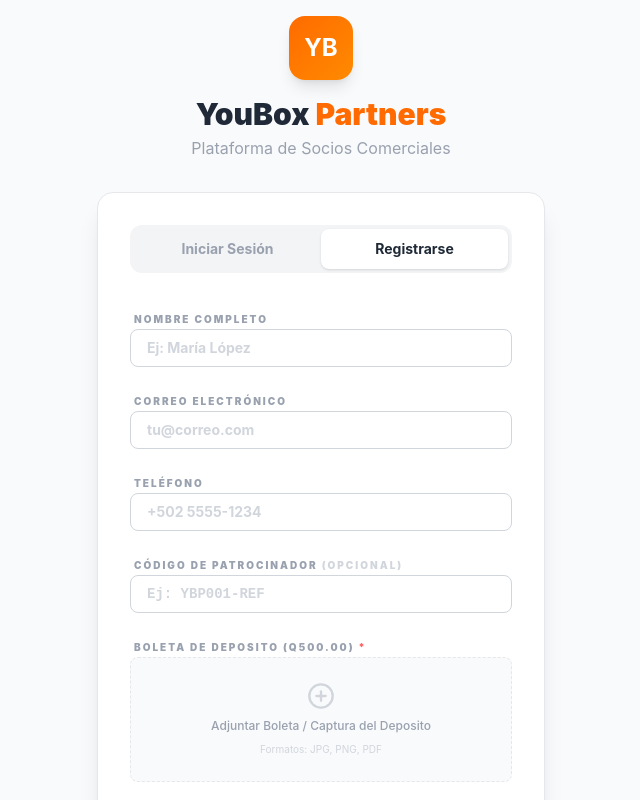
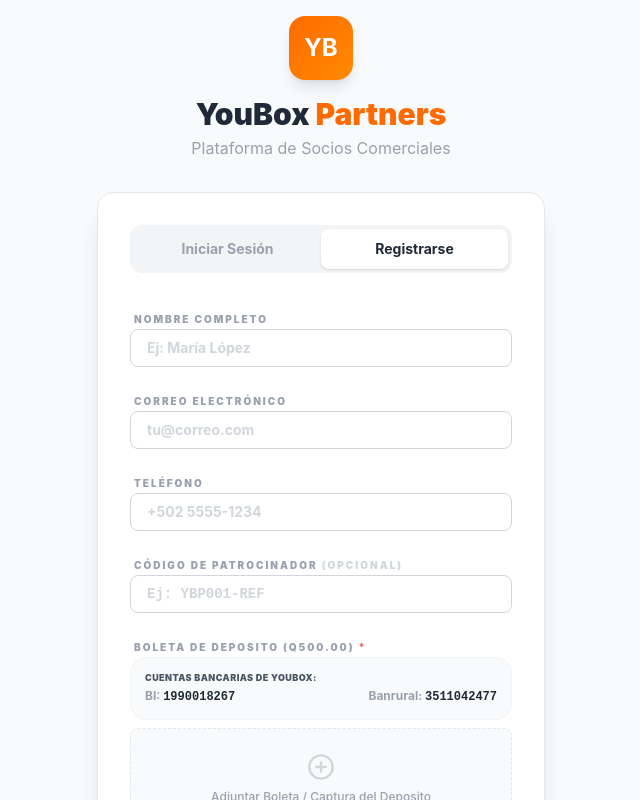
Before and after one commit to verc311-lgtm/partners-youbox, a React (Vite) app: page / in a window 1280 px wide. Both pictures are taken after a click on the button "Registrarse". Shown: the top 800 px of the page, without its empty margins (319-959 px from the left). Built offline with nearby package versions, Linux system fonts and the light colour scheme.

Commit message:
agregar cuentas de banco autorizadas en la boleta de deposito y carga de saldo

```diff
--- a/src/App.tsx
+++ b/src/App.tsx
@@ -3008,6 +3008,19 @@ function DepositModal({ isOpen, onClose, onDeposit }: { isOpen: boolean, onClose
 
           <div className="space-y-2">
             <label className="text-[10px] text-gray-400 font-black uppercase tracking-[.2em] pl-1">Comprobante de Pago</label>
+
+            <div className="bg-gray-50 border border-gray-100 rounded-2xl p-3.5 text-xs text-gray-500">
+              <p className="font-black text-gray-600 uppercase tracking-wider text-[9px] mb-1">Cuentas Bancarias de YouBox:</p>
+              <div className="flex justify-between gap-4 font-bold mt-1">
+                <div>
+                  <span className="text-gray-400">BI:</span> <span className="text-brand-gray-dark font-mono">1990018267</span>
+                </div>
+                <div>
+                  <span className="text-gray-400">Banrural:</span> <span className="text-brand-gray-dark font-mono">3511042477</span>
+                </div>
+              </div>
+            </div>
+
             <div className="relative group">
               <input
                 type="file"
@@ -3717,6 +3730,19 @@ function RegisterForm({ onRegister }: { onRegister: (name: string, email: string
       {/* Deposit Receipt Upload */}
       <div className="space-y-2">
         <label className="text-[10px] text-gray-400 font-black uppercase tracking-[.2em] pl-1">Boleta de Deposito (Q500.00) <span className="text-red-400">*</span></label>
+
+        <div className="bg-gray-50 border border-gray-100 rounded-2xl p-3.5 text-xs text-gray-500">
+          <p className="font-black text-gray-600 uppercase tracking-wider text-[9px] mb-1">Cuentas Bancarias de YouBox:</p>
+          <div className="flex justify-between gap-4 font-bold mt-1">
+            <div>
+              <span className="text-gray-400">BI:</span> <span className="text-brand-gray-dark font-mono">1990018267</span>
+            </div>
+            <div>
+              <span className="text-gray-400">Banrural:</span> <span className="text-brand-gray-dark font-mono">3511042477</span>
+            </div>
+          </div>
+        </div>
+
         <div className="relative group">
           <input
             type="file"
```
